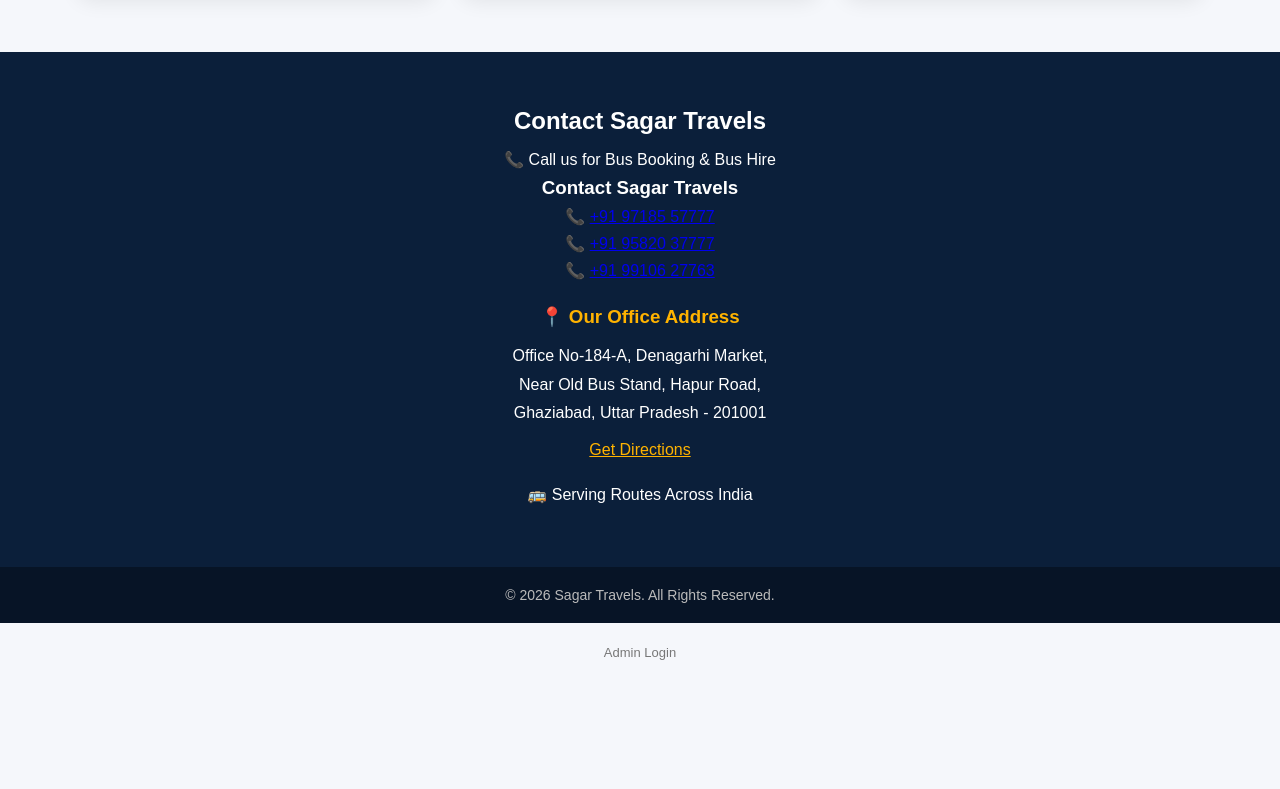
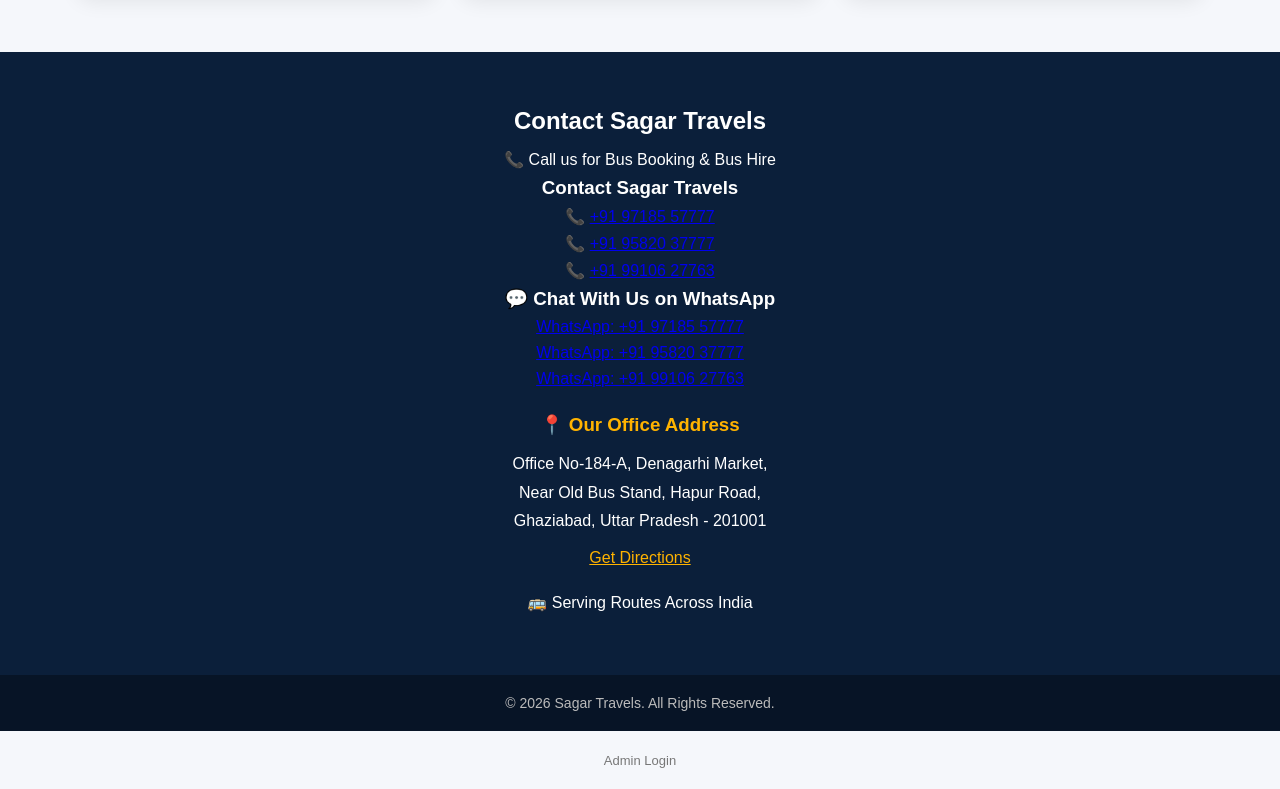
Before and after one commit to takshsagar57777-source/sagar-travels, a plain HTML site: page index.html in a window 1280 px wide. Shown: the part 3031-3820 px from the top of the page. Before the commit the page ends 3712 px from the top, so only its background shows below. Drawn offline with nearby package versions, Linux system fonts and the light colour scheme.

Commit message:
Update index.html

```diff
--- a/index.html
+++ b/index.html
@@ -617,6 +617,27 @@
   <p>📞 <a href="tel:+919582037777">+91 95820 37777</a></p>
   <p>📞 <a href="tel:+919910627763">+91 99106 27763</a></p>
 </div>
+  <div class="whatsapp-contacts">
+  <h3>💬 Chat With Us on WhatsApp</h3>
+
+  <p>
+    <a href="https://wa.me/919718557777" target="_blank" rel="noopener noreferrer">
+      WhatsApp: +91 97185 57777
+    </a>
+  </p>
+
+  <p>
+    <a href="https://wa.me/919582037777" target="_blank" rel="noopener noreferrer">
+      WhatsApp: +91 95820 37777
+    </a>
+  </p>
+
+  <p>
+    <a href="https://wa.me/919910627763" target="_blank" rel="noopener noreferrer">
+      WhatsApp: +91 99106 27763
+    </a>
+  </p>
+</div>
 
   <div class="contact-address" style="display:block !important; visibility:visible !important; color:#ffffff !important; margin:20px 0; line-height:1.8;">
   <h3 style="color:#ffb300 !important;">📍 Our Office Address</h3>
```
